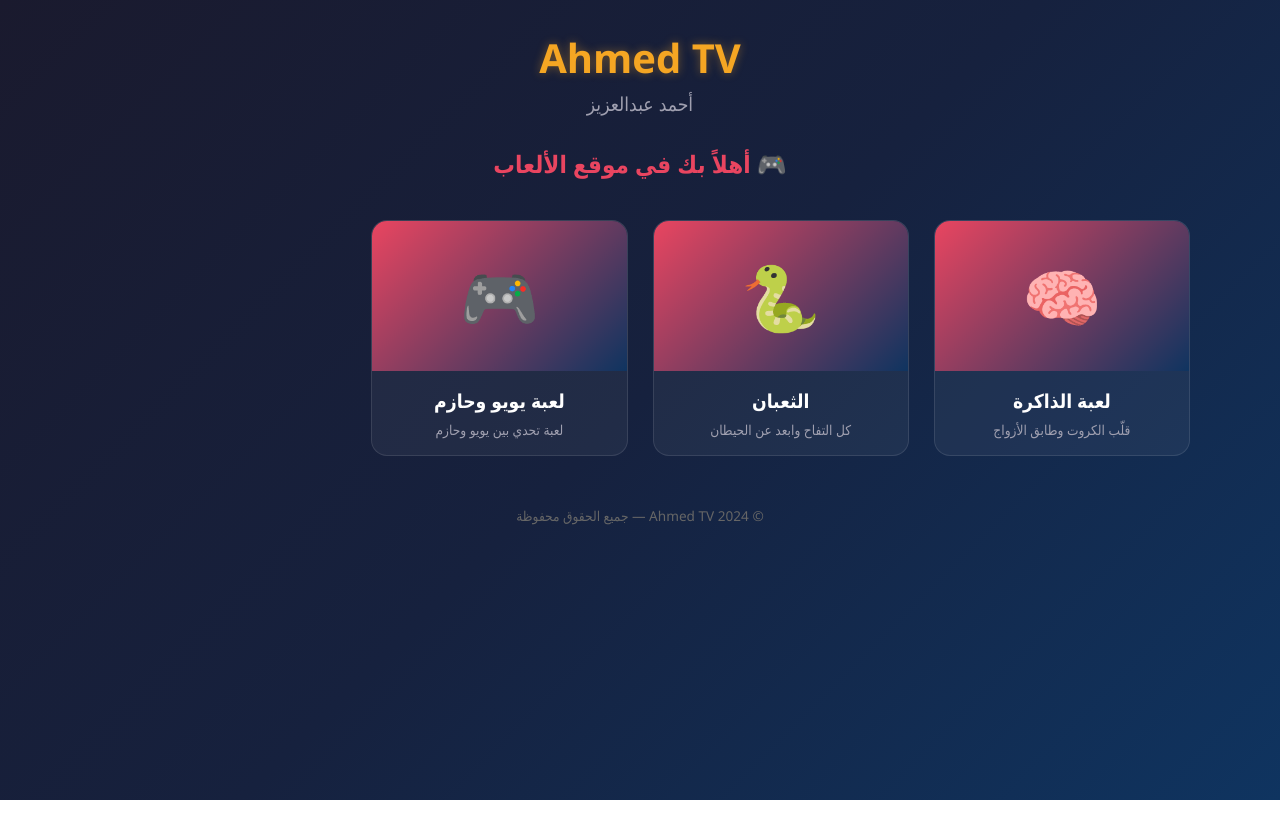
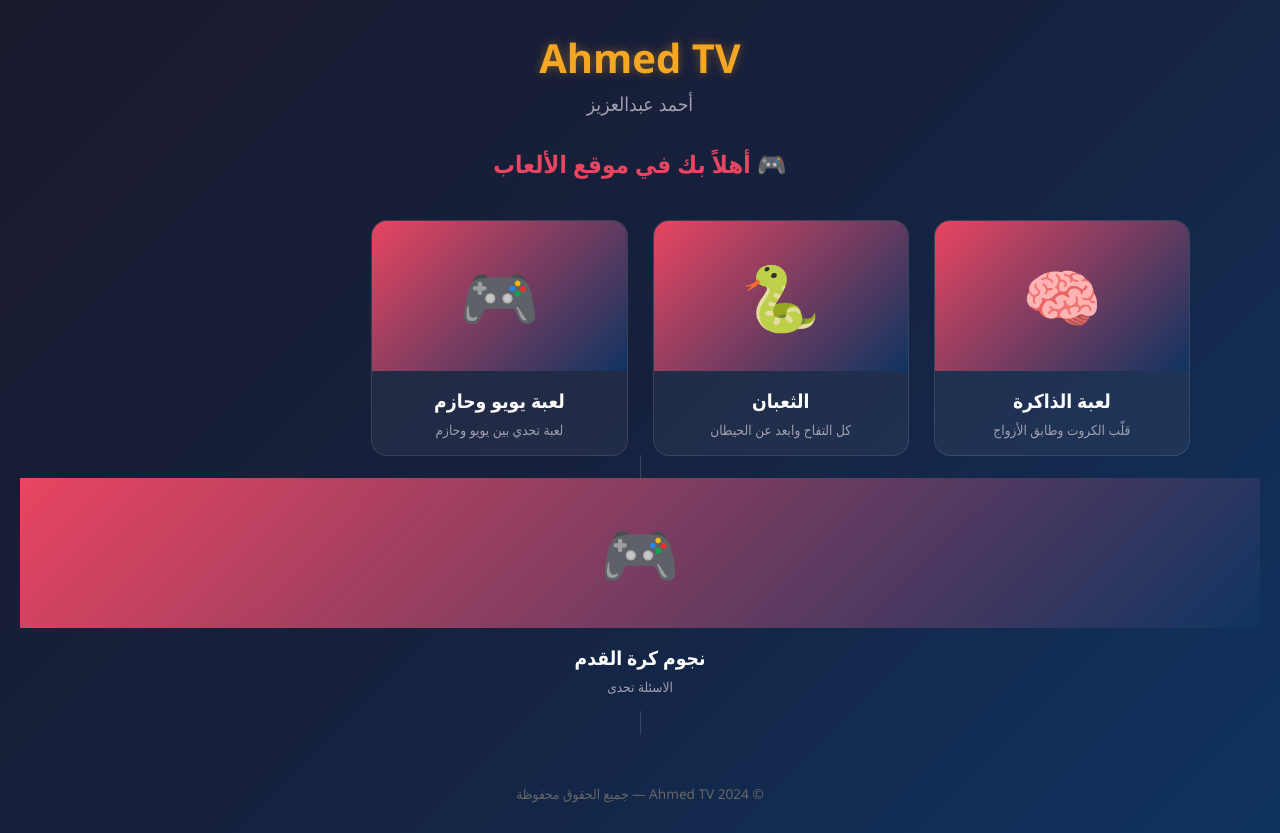
Before and after one commit to Ahmed-TV/My-games, a plain HTML site: page index.html in a window 1280 px wide. Before the commit the page ends 800 px from the top, so only its background shows below. Drawn offline with Linux system fonts and the light colour scheme.

Commit message:
Add new game card for 'نجوم كرة القدم'

```diff
--- a/index.html
+++ b/index.html
@@ -91,7 +91,14 @@
     </a>
 
   </div>
-
+<!-- كارت اللعبة الجديدة -->
+<a class="game-card" href="games/اسم-اللعبة/index.html">
+  <div class="game-thumb">🎮</div>
+  <div class="game-info">
+    <h4>نجوم كرة القدم</h4>
+    <p> الاسئلة تحدى </p>
+  </div>
+</a>
   <footer>© 2024 Ahmed TV — جميع الحقوق محفوظة</footer>
 </body>
 </html>
```
